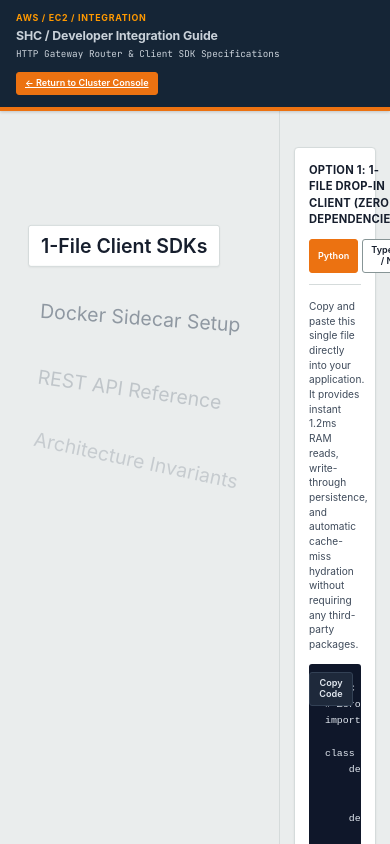
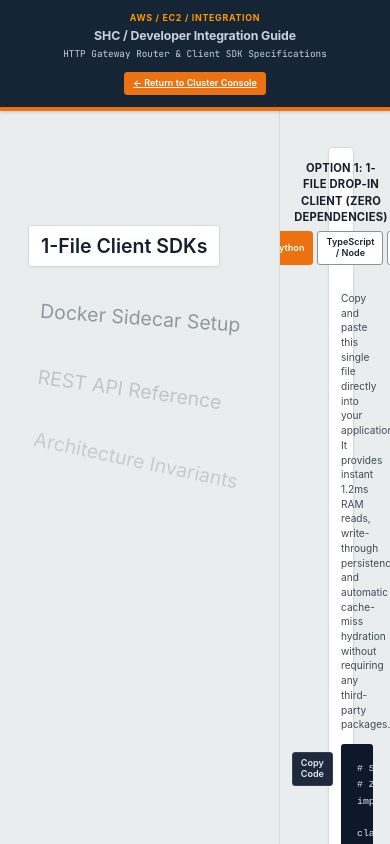
Before and after one commit to rushist/SHC, a Next.js app in the folder dashboard/: page /docs in a window 390 px wide. Shown: the top 844 px of the page. Built offline with nearby package versions, Linux system fonts and the light colour scheme; a web font is replaced by a local one.

Commit message:
refactor: remove static replica target label from node cards

```diff
--- a/dashboard/app/globals.css
+++ b/dashboard/app/globals.css
@@ -48,12 +48,64 @@ button:focus-visible, input:focus-visible, select:focus-visible { outline: 3px s
 ::-webkit-scrollbar-track { background: var(--bg-canvas); }
 ::-webkit-scrollbar-thumb { background: var(--border-strong); border-radius: 99px; }
 
-.system-header { position: sticky; top: 0; z-index: 50; background: #152536; color: #ffffff; border-bottom: 4px solid var(--accent-brand); padding: 12px clamp(16px, 3vw, 40px); display: flex; justify-content: space-between; align-items: center; flex-wrap: wrap; gap: 12px; box-shadow: 0 1px 3px rgba(0, 0, 0, .18); }
+.system-header {
+  position: sticky;
+  top: 0;
+  z-index: 50;
+  background: #152536;
+  color: #ffffff;
+  border-bottom: 4px solid var(--accent-brand);
+  padding: 12px clamp(16px, 3vw, 40px);
+  display: flex;
+  justify-content: space-between;
+  align-items: center;
+  flex-wrap: wrap;
+  gap: 12px;
+  box-shadow: 0 1px 3px rgba(0, 0, 0, .18);
+}
 .system-header > div:first-child div:last-child { color: #c9d1d9 !important; }
-.sys-panel { background: var(--bg-surface); border: 1px solid var(--border-default); border-radius: var(--radius-md); padding: 16px; position: relative; box-shadow: 0 1px 2px rgba(0, 0, 0, .08); }
-.sys-panel-header { display: flex; justify-content: space-between; align-items: center; gap: 12px; margin-bottom: 14px; padding-bottom: 11px; border-bottom: 1px solid var(--border-default); }
+
+.main-content-wrap {
+  width: 100%;
+  max-width: 1440px;
+  margin: 0 auto;
+  padding: 16px 24px;
+  display: grid;
+  gap: 16px;
+}
+
+.grid-host-domains {
+  display: grid;
+  grid-template-columns: repeat(auto-fit, minmax(min(100%, 320px), 1fr));
+  gap: 12px;
+}
+
+.grid-storage-tier {
+  display: grid;
+  grid-template-columns: repeat(auto-fit, minmax(min(100%, 340px), 1fr));
+  gap: 12px;
+}
+
+.sys-panel {
+  background: var(--bg-surface);
+  border: 1px solid var(--border-default);
+  border-radius: var(--radius-md);
+  padding: 16px;
+  position: relative;
+  box-shadow: 0 1px 2px rgba(0, 0, 0, .08);
+  width: 100%;
+}
+.sys-panel-header {
+  display: flex;
+  justify-content: space-between;
+  align-items: center;
+  gap: 12px;
+  margin-bottom: 14px;
+  padding-bottom: 11px;
+  border-bottom: 1px solid var(--border-default);
+}
 .sys-panel-title { font-size: .86rem; font-weight: 700; color: var(--text-primary); letter-spacing: .02em; text-transform: uppercase; }
-.status-pill { display: inline-flex; align-items: center; gap: 5px; padding: 4px 8px; border-radius: 99px; font-family: var(--font-mono); font-size: .68rem; font-weight: 600; line-height: 1; white-space: nowrap; }
+.status-pill { display: inline-flex; align-items: center; justify-content: center; gap: 5px; padding: 4px 8px; border-radius: 99px; font-family: var(--font-mono); font-size: .68rem; font-weight: 600; line-height: 1; white-space: nowrap; }
 .status-pill-alive { background: var(--status-alive-bg); color: var(--status-alive-text); border: 1px solid var(--status-alive-border); }
 .status-pill-failed { background: var(--status-failed-bg); color: var(--status-failed-text); border: 1px solid var(--status-failed-border); }
 .status-pill-suspect { background: var(--status-suspect-bg); color: var(--status-suspect-text); border: 1px solid var(--status-suspect-border); }
@@ -77,19 +129,55 @@ button:focus-visible, input:focus-visible, select:focus-visible { outline: 3px s
 .sys-log-feed { background: #26344a; color: #e8eef8; border-radius: var(--radius-sm); padding: 12px 14px; font-family: var(--font-mono); font-size: .7rem; max-height: 220px; overflow-y: auto; line-height: 1.5; }
 .sys-log-entry { display: flex; gap: 8px; margin-bottom: 5px; }
 .sys-log-time { color: #9fb0c7; flex-shrink: 0; }
-@media (max-width: 720px) { .system-header { align-items: flex-start; } .system-header > div:last-child { width: 100%; } main { padding-left: 14px !important; padding-right: 14px !important; } .sys-panel { padding: 14px; } .sys-panel-header { align-items: flex-start; flex-direction: column; } }
-.hash-ring-wrap { display: flex; flex-direction: column; align-items: center; gap: 8px; width: 100%; }
-.hash-ring-center { position: absolute; inset: 50% auto auto 50%; transform: translate(-50%, -50%); display: flex; flex-direction: column; align-items: center; pointer-events: none; text-align: center; }
+
+.hash-ring-wrap {
+  display: flex;
+  flex-direction: column;
+  align-items: center;
+  justify-content: center;
+  gap: 8px;
+  width: 100%;
+  margin: 0 auto;
+  text-align: center;
+}
+.hash-ring-center {
+  position: absolute;
+  inset: 50% auto auto 50%;
+  transform: translate(-50%, -50%);
+  display: flex;
+  flex-direction: column;
+  align-items: center;
+  justify-content: center;
+  pointer-events: none;
+  text-align: center;
+  width: 120px;
+}
 .hash-ring-kicker { color: var(--text-muted); font-size: .62rem; letter-spacing: .08em; text-transform: uppercase; white-space: nowrap; }
 .hash-ring-center strong { color: var(--text-primary); font-family: var(--font-mono); font-size: 1.2rem; line-height: 1.25; }
 .hash-ring-center span, .hash-ring-center small { color: var(--text-muted); font-family: var(--font-mono); font-size: .62rem; white-space: nowrap; }
 .hash-ring-center small { margin-top: 4px; font-weight: 600; }
-.hash-ring-legend { display: flex; justify-content: center; flex-wrap: wrap; gap: 5px 9px; max-width: 330px; }
+.hash-ring-legend {
+  display: flex;
+  justify-content: center;
+  align-items: center;
+  flex-wrap: wrap;
+  gap: 5px 9px;
+  max-width: 330px;
+  margin: 4px auto 0;
+  text-align: center;
+}
 .hash-ring-legend span { display: inline-flex; align-items: center; gap: 4px; color: var(--text-muted); font-family: var(--font-mono); font-size: .62rem; }
 .hash-ring-legend i { display: inline-block; width: 7px; height: 7px; border-radius: 50%; }
-.hash-ring-key { color: var(--text-muted); font-family: var(--font-mono); font-size: .65rem; text-align: center; word-break: break-all; }
+.hash-ring-key {
+  color: var(--text-muted);
+  font-family: var(--font-mono);
+  font-size: .68rem;
+  text-align: center;
+  word-break: break-all;
+  margin: 4px auto 0;
+  max-width: 320px;
+}
 .hash-ring-key b { color: var(--text-primary); font-weight: 600; }
-@media (max-width: 480px) { .status-pill { white-space: normal; } }
 
 /* Heartbeat Monitor Styles */
 .heartbeat-icon-active {
@@ -140,7 +228,60 @@ button:focus-visible, input:focus-visible, select:focus-visible { outline: 3px s
 
 .bombard-bar-fill {
   height: 100%;
-  background: linear-gradient(90deg, #ec7211 0%, #ff9900 50%, #0972d3 100%);
+  background: linear-gradient(90deg, #22c55e 0%, #16a34a 50%, #15803d 100%);
   border-radius: 4px;
   transition: width 0.15s ease-out;
+  box-shadow: 0 0 6px rgba(34, 197, 94, 0.35);
 }
+
+/* Responsive & Mobile Center Enhancements */
+@media (max-width: 960px) {
+  .grid-storage-tier {
+    grid-template-columns: 1fr;
+  }
+}
+
+@media (max-width: 720px) {
+  .system-header {
+    padding: 12px 16px;
+    flex-direction: column;
+    align-items: center;
+    text-align: center;
+    gap: 12px;
+  }
+  .system-header > div:first-child {
+    align-items: center;
+    text-align: center;
+  }
+  .system-header > div:last-child {
+    justify-content: center;
+    width: 100%;
+  }
+  .main-content-wrap {
+    padding: 12px 10px !important;
+    gap: 12px;
+  }
+  .sys-panel {
+    padding: 12px;
+    margin: 0 auto;
+    width: 100%;
+  }
+  .sys-panel-header {
+    align-items: center;
+    text-align: center;
+    flex-direction: column;
+    gap: 6px;
+  }
+  .data-row {
+    flex-direction: column;
+    align-items: center;
+    text-align: center;
+    gap: 2px;
+  }
+  .data-value {
+    text-align: center;
+  }
+  .status-pill {
+    white-space: normal;
+  }
+}
```
Also changed, not shown: dashboard/app/components/HashRing.js (+75 -26 lines), dashboard/app/page.js (+22 -10 lines).
